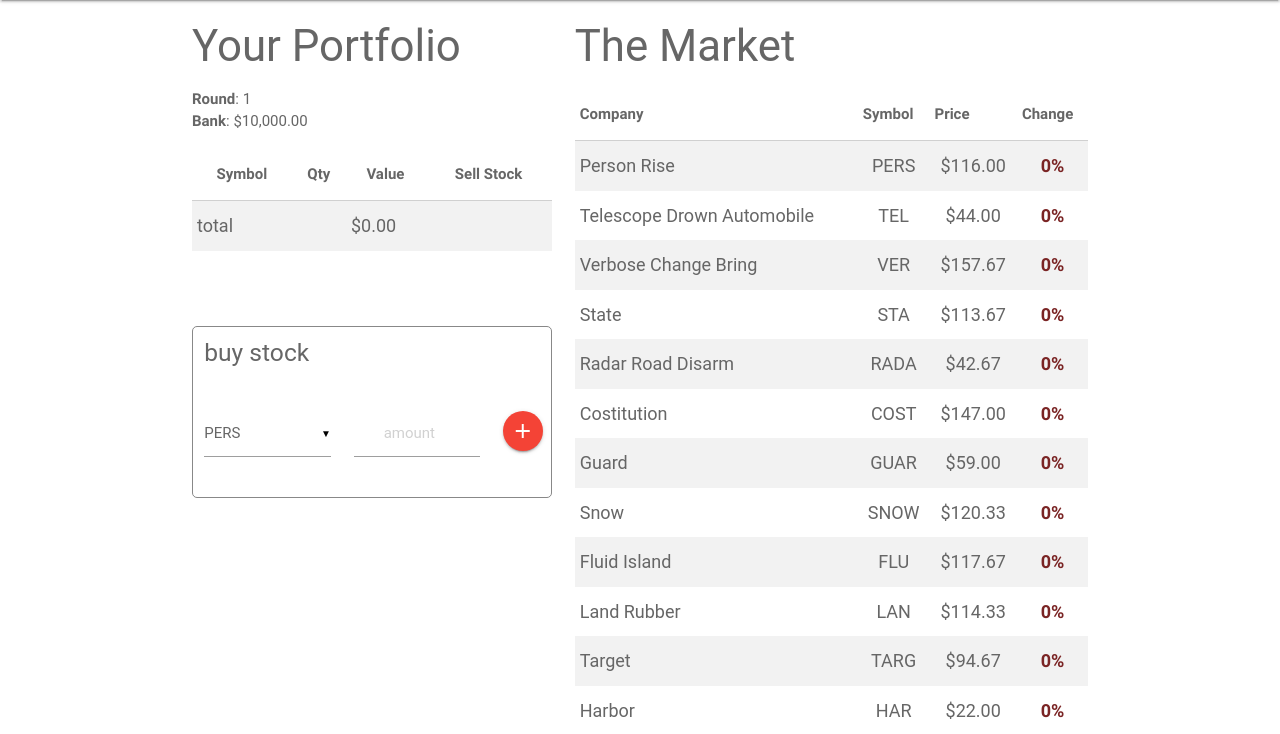
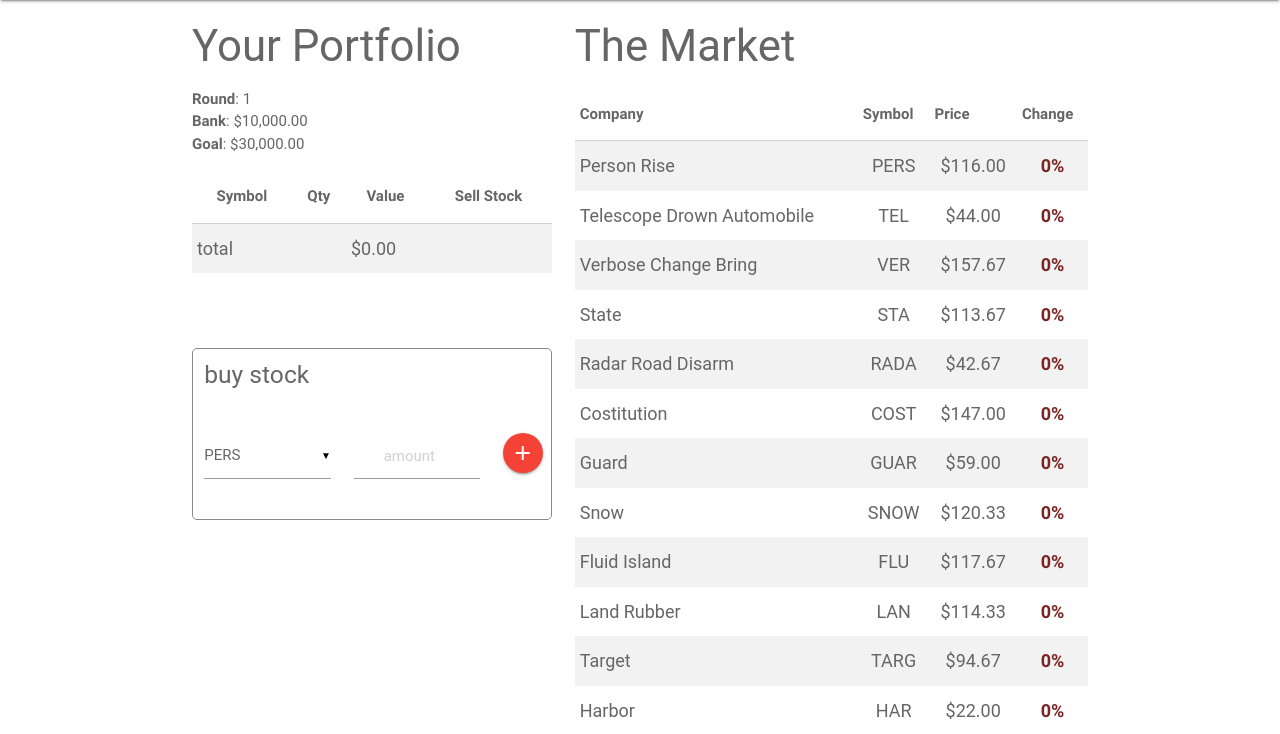
Before and after one commit to Atomic-Lemur/stock_hero, a PHP site: page /index.php in a window 1280 px wide. Shown: the part 64-798 px from the top of the page. Run offline with PHP 8.4, Linux system fonts and the light colour scheme; data that the repository does not hold is empty; some libraries are stand-ins or nearby versions; some web fonts are replaced.

Commit message:
added goal to page

```diff
--- a/index.php
+++ b/index.php
@@ -99,6 +99,7 @@ $message = $_SESSION['my_portfolio']->did_win() ? array('result'=>true, 'message
         <ul>
           <li><b>Round</b>: <?php echo $_SESSION['my_portfolio']->round ?></li>
           <li><b>Bank</b>: $<?php echo number_format($_SESSION['my_portfolio']->bank, 2) ?></li>
+          <li><b>Goal</b>: $<?php echo number_format($_SESSION['my_portfolio']->goal, 2) ?></li>
         </ul>
 
         <table id="portfolio" class="striped">
```
